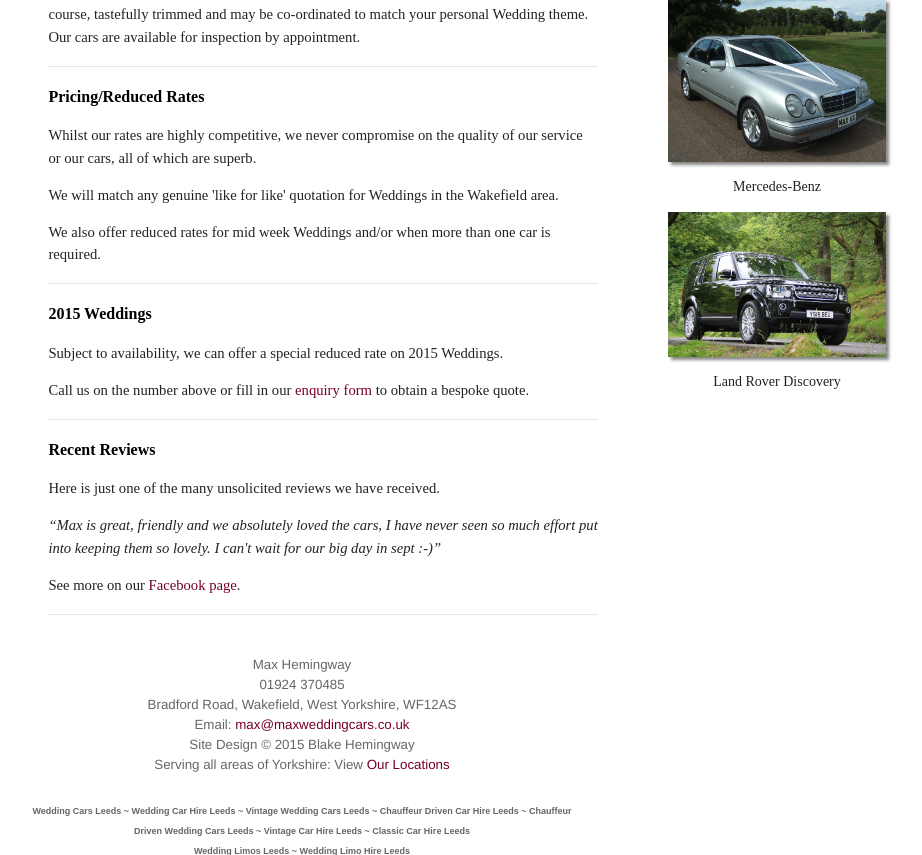
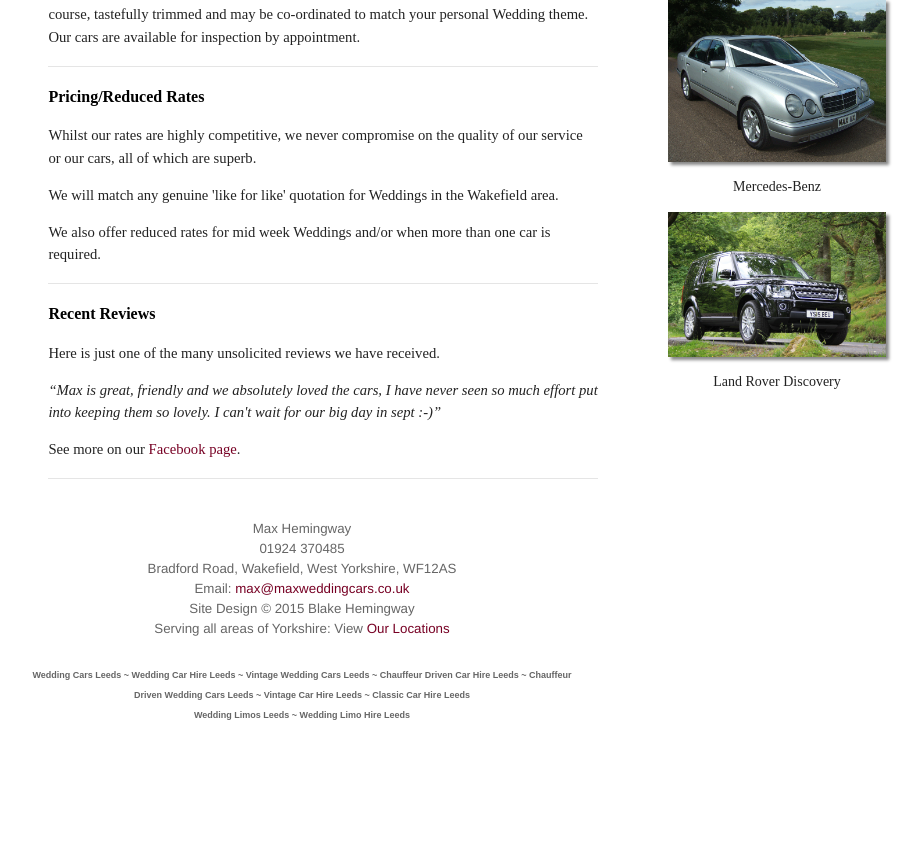
Before and after one commit to blake01/maxweddingcars, a PHP site: page / in a window 1280 px wide. Shown: the part 574-1429 px from the top of the page, without its empty margins (173-1095 px from the left). After the commit the page ends 1294 px from the top, so only its background shows below. Run offline with PHP 8.4, Linux system fonts and the light colour scheme; some libraries are stand-ins or nearby versions; some web fonts are replaced.

Commit message:
Remove 2015 Offers

```diff
--- a/index.php
+++ b/index.php
@@ -117,11 +117,6 @@ All our wedding cars are, of course, tastefully trimmed and may be co-ordinated
 <p>We  also offer reduced rates for mid week Weddings and/or when more than one car is required.</p>
 </section>
 <section>
-<h3>2015 Weddings</h3>
-<p>Subject to availability, we can offer a special reduced rate on 2015 Weddings.</p>
-<p>Call us on the number above or fill in our <a href="contact.php">enquiry form</a> to obtain a bespoke quote.</p>
-</section>
-<section>
 <h3>Recent Reviews</h3>
 <p>Here is just one of the many unsolicited reviews we have received.</p>
 <?php
--- a/templates/index.php
+++ b/templates/index.php
@@ -31,11 +31,6 @@ All our wedding cars are, of course, tastefully trimmed and may be co-ordinated
 <p>We  also offer reduced rates for mid week Weddings and/or when more than one car is required.</p>
 </section>
 <section>
-<h3>2015 Weddings</h3>
-<p>Subject to availability, we can offer a special reduced rate on 2015 Weddings.</p>
-<p>Call us on the number above or fill in our <a href="contact.php">enquiry form</a> to obtain a bespoke quote.</p>
-</section>
-<section>
 <h3>Recent Reviews</h3>
 <p>Here is just one of the many unsolicited reviews we have received.</p>
 <?php
```
